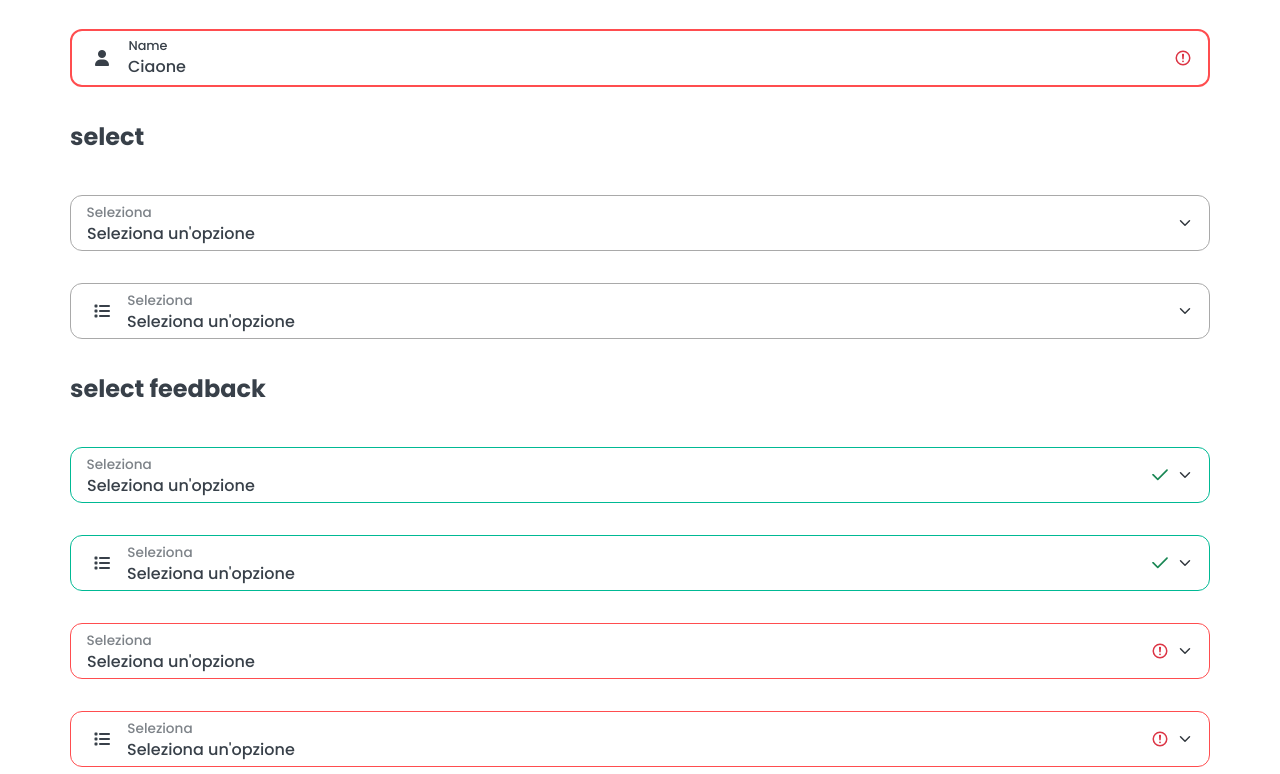
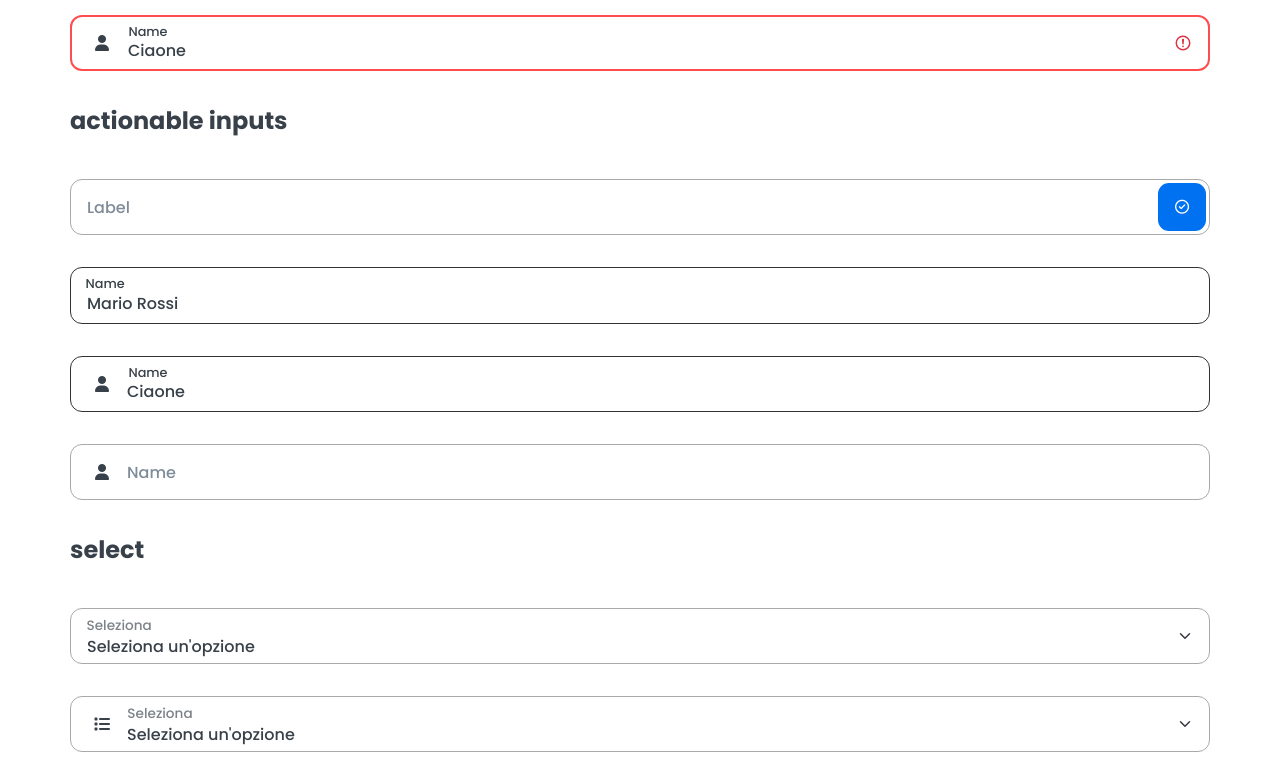
Before and after one commit to MastroPino/fds, a plain HTML site: page form.html in a window 1280 px wide. Shown: the part 2286-3060 px from the top of the page. Drawn offline with Linux system fonts and the light colour scheme; a script that the page names is missing.

Commit message:
Aggiunta di nuovi input con etichette fluttuanti e pulsanti iconici per migliorare l'interazione utente; aggiornamento delle variabili CSS per una migliore gestione degli stili.

```diff
--- a/form.html
+++ b/form.html
@@ -286,6 +286,72 @@
                     margin: 2rem auto;
                 "
             >
+                <h1>actionable inputs</h1>
+                <!-- Input standard -->
+                <div class="fds-form-floating">
+                    <input
+                        type="text"
+                        class="fds-form-control"
+                        placeholder=" "
+                        id="inputWithButton"
+                    />
+                    <label for="inputWithButton">Label</label>
+                    <button class="fds-btn fds-btn-primary fds-btn-icon-only">
+                        <i class="fa-regular fa-circle-check"></i>
+                    </button>
+                </div>
+
+                <!-- Input con valore pre-popolato -->
+                <div class="fds-form-floating">
+                    <input
+                        type="text"
+                        class="fds-form-control"
+                        id="floatingInput2"
+                        placeholder="Name"
+                        value="Mario Rossi"
+                    />
+                    <label for="floatingInput2">Name</label>
+                </div>
+
+                <!-- Input con icona -->
+                <div class="fds-form-floating">
+                    <div class="fds-form-control-icon">
+                        <i class="fa-solid fa-user"></i>
+                    </div>
+                    <input
+                        type="text"
+                        class="fds-form-control"
+                        id="floatingInput3"
+                        placeholder="Name"
+                        value="Ciaone"
+                    />
+                    <label for="floatingInput3">Name</label>
+                </div>
+
+                <!-- Input con icona -->
+                <div class="fds-form-floating">
+                    <div class="fds-form-control-icon">
+                        <i class="fa-solid fa-user"></i>
+                    </div>
+                    <input
+                        type="text"
+                        class="fds-form-control"
+                        id="floatingInput3"
+                        placeholder="Name"
+                        value=""
+                    />
+                    <label for="floatingInput3">Name</label>
+                </div>
+            </section>
+
+            <section
+                style="
+                    display: flex;
+                    flex-flow: column;
+                    gap: 2rem;
+                    margin: 2rem auto;
+                "
+            >
                 <h1>select</h1>
                 <div class="fds-form-floating">
                     <select class="fds-form-select" id="floatingSelect">
--- a/styles/partials/forms/floating-labels.css
+++ b/styles/partials/forms/floating-labels.css
@@ -1,6 +1,6 @@
 /* Form Floating */
 :root {
-    --fds-form-floating-height: 3.5rem;
+    --fds-form-floating-height: 3.4rem;
     --fds-form-floating-border-height: 2px;
     --fds-form-floating-total-height: calc(
         var(--fds-form-floating-height) + var(--fds-form-floating-border-height)
@@ -8,6 +8,9 @@
     --fds-form-floating-line-height: 1.5;
     --fds-form-floating-padding-x: var(--fds-spacer-2);
     --fds-form-floating-padding-y: var(--fds-spacer-2);
+    --fds-form-floating-input-border-width: 1px;
+    --fds-form-floating-input-border-style: solid;
+    --fds-form-floating-input-border-color: var(--fds-border-input);
     --fds-form-floating-input-padding-top: 1.625rem;
     --fds-form-floating-input-padding-bottom: 0.625rem;
     --fds-form-floating-label-height: 1.5em;
@@ -33,7 +36,9 @@
         var(--fds-form-floating-padding-x);
     background-color: var(--fds-color-white);
     background-clip: padding-box;
-    border: 1px solid var(--fds-border-input);
+    border: var(--fds-form-floating-input-border-width)
+        var(--fds-form-floating-input-border-style)
+        var(--fds-form-floating-input-border-color);
     border-radius: var(--fds-radius-2);
     color: var(--fds-text-body);
     font-family: var(--fds-font-family-base);
@@ -234,3 +239,14 @@
 .fds-form-floating > .fds-form-control.is-invalid ~ .invalid-feedback {
     display: block;
 }
+
+.fds-btn-icon-only {
+    position: absolute;
+    right: calc(var(--fds-form-floating-input-border-width) * 4);
+    top: calc(var(--fds-form-floating-input-border-width) * 4);
+    height: 3rem;
+    width: 3rem;
+    border-radius: calc(
+        var(--fds-radius-2) - var(--fds-form-floating-input-border-width)
+    );
+}
```
